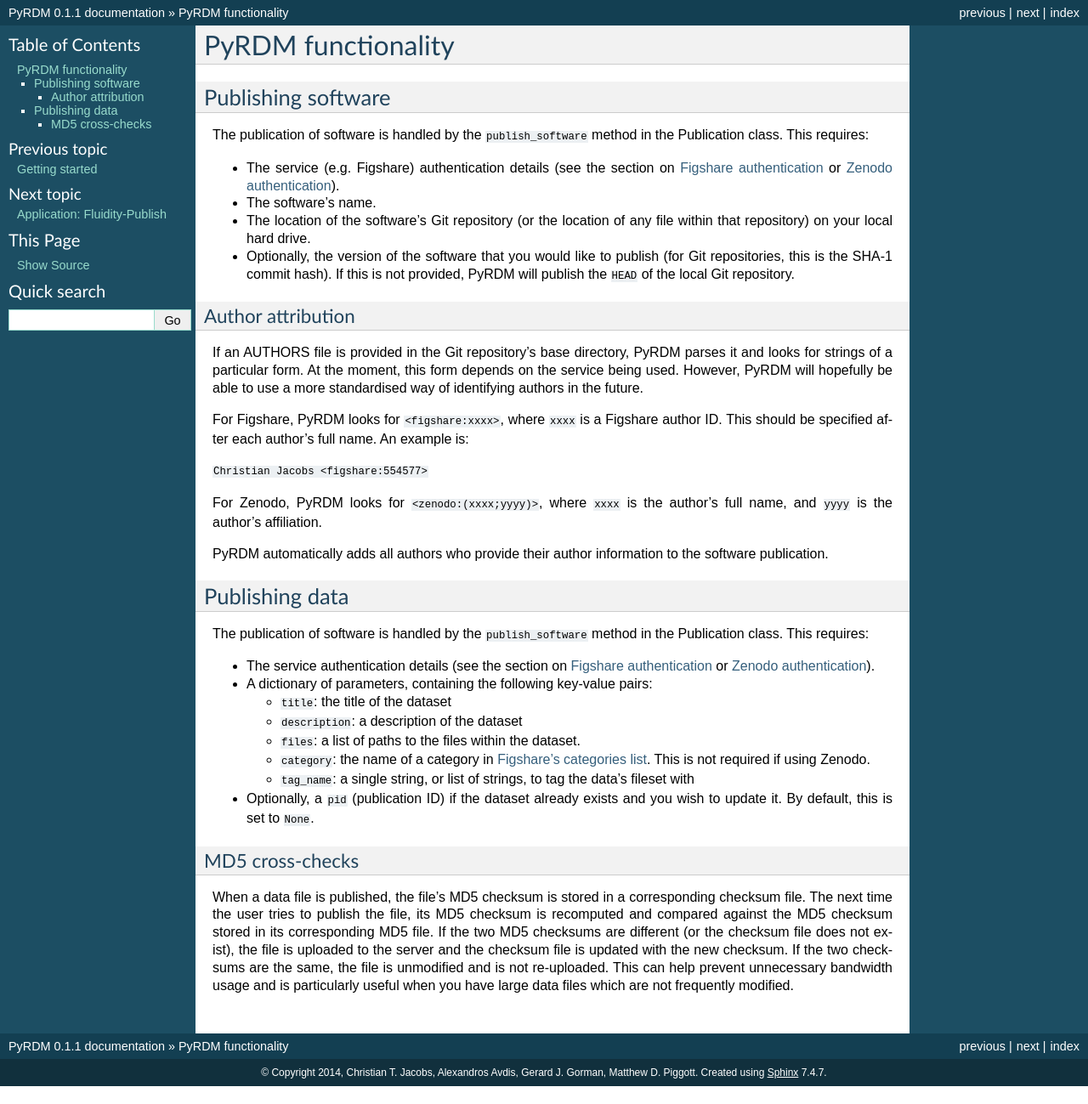
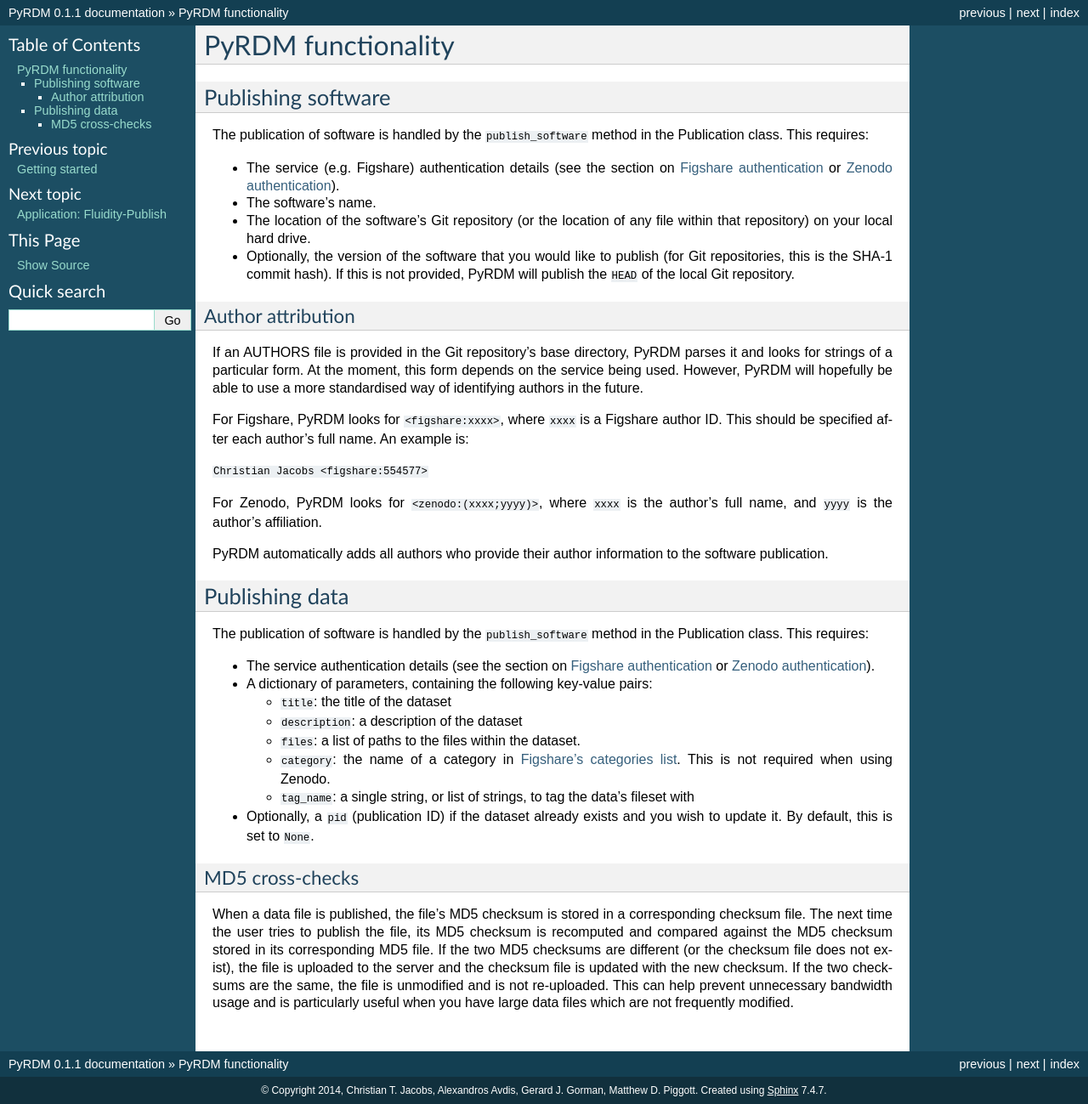
Before and after one commit to pyrdm/pyrdm, a Sphinx documentation site: the page built from docs/source/functionality.rst, in a window 1280 px wide. Shown: the whole page at 85% size. Built offline with Sphinx 7.4.7, drawn with Linux system fonts in a browser that asks for light colours; pages that are not in the unit, such as notebooks, are missing from menus; before the commit the page ends 1278 px from its top, so only the background shows below that.

Commit message:
Improved a figure caption in the documentation.

```diff
--- a/docs/source/functionality.rst
+++ b/docs/source/functionality.rst
@@ -49,7 +49,7 @@
    -  ``files``: a list of paths to the files within the dataset.
 
    -  ``category``: the name of a category in `Figshare's categories
-      list <http://api.figshare.com/v1/categories>`_. This is not required if using Zenodo.
+      list <http://api.figshare.com/v1/categories>`_. This is not required when using Zenodo.
 
    -  ``tag_name``: a single string, or list of strings, to tag the
       data's fileset with
--- a/docs/source/getting_started.rst
+++ b/docs/source/getting_started.rst
@@ -102,7 +102,7 @@
    .. figure::  images/zenodo_token.png
       :align:   center
 
-      The personal access token details.
+      Setting up a new personal access token for PyRDM.
 
 #. Click ``Create``. The access token should be pasted into the ``[zenodo]`` section of the ``pyrdm.ini`` configuration file.
 
```
